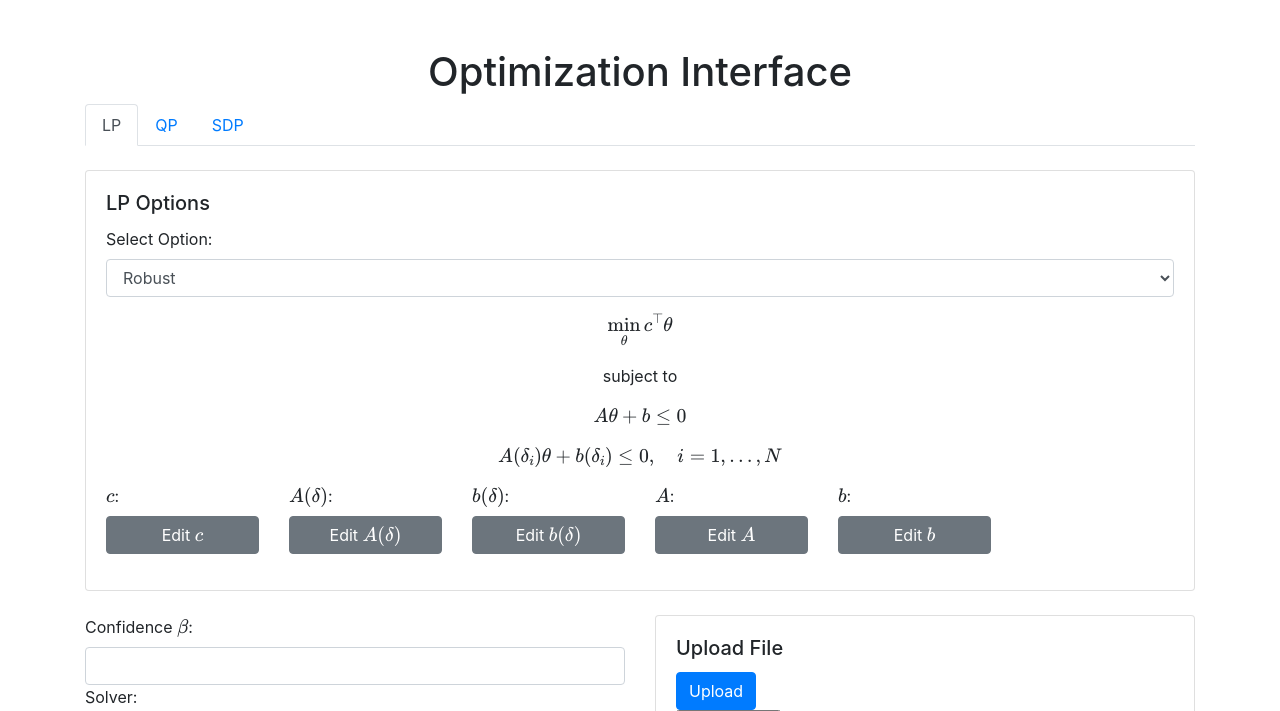
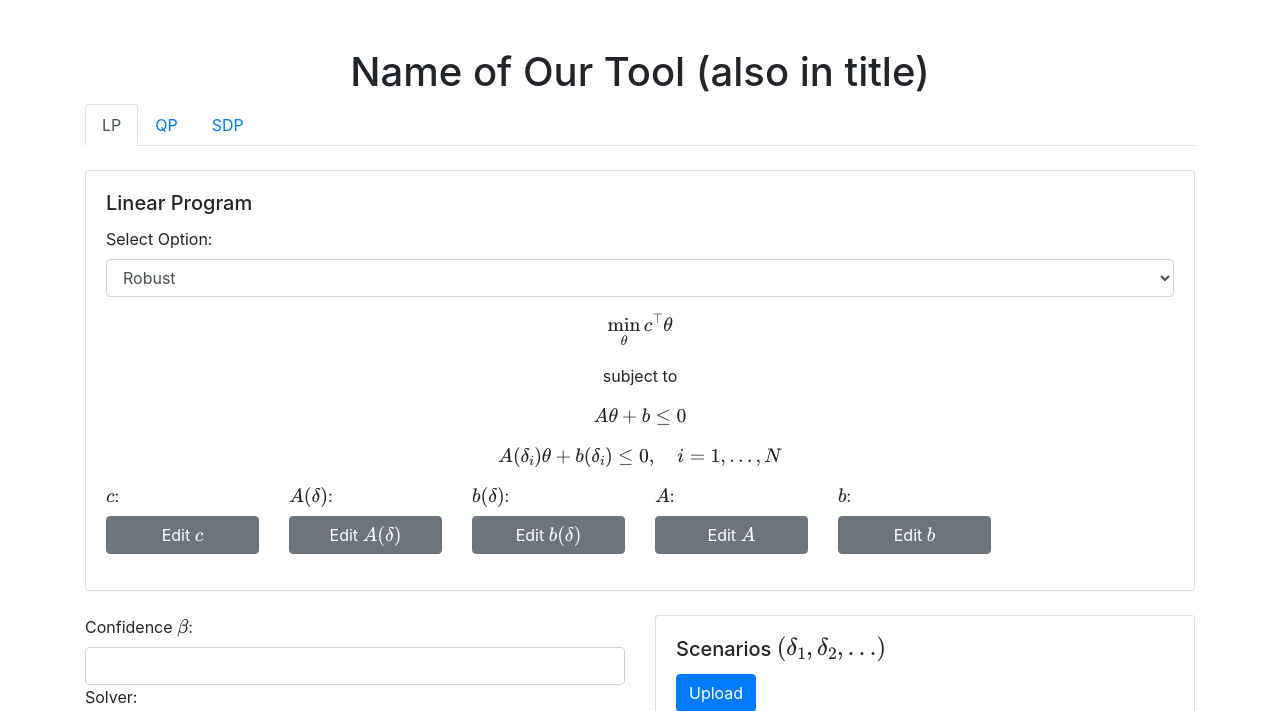
Before and after one commit to Kiguli/Scen-Opt, a Flask app: template templates/index.html in a window 1280 px wide. Shown: the top 711 px of the page. Run offline with Flask 3, Linux system fonts and the light colour scheme; the template is opened without the code that fills it, so the values that code supplies are empty; some libraries are stand-ins or nearby versions.

Commit message:
Changed webpage name, pushing before major changes

```diff
--- a/templates/index.html
+++ b/templates/index.html
@@ -3,7 +3,7 @@
 <head>
     <meta charset="UTF-8">
     <meta name="viewport" content="width=device-width, initial-scale=1.0">
-    <title>Optimization Interface</title>
+    <title>Name of Our Tool </title>
     <link href="https://stackpath.bootstrapcdn.com/bootstrap/4.5.2/css/bootstrap.min.css" rel="stylesheet">
     <link rel="stylesheet" href="{{ url_for('static', filename='css/styles.css') }}">
     <script src="https://polyfill.io/v3/polyfill.min.js?features=es6"></script>
@@ -11,7 +11,7 @@
 </head>
 <body>
 <div class="container mt-5">
-    <h1 class="text-center">Optimization Interface</h1>
+    <h1 class="text-center">Name of Our Tool (also in title)</h1>
     <ul class="nav nav-tabs" id="myTab" role="tablist">
         <li class="nav-item">
             <a class="nav-link active" id="lp-tab" data-toggle="tab" href="#lp" role="tab" aria-controls="lp"
@@ -30,7 +30,7 @@
         <div class="tab-pane fade show active" id="lp" role="tabpanel" aria-labelledby="lp-tab">
             <div class="card mt-4">
                 <div class="card-body">
-                    <h5 class="card-title">LP Options</h5>
+                    <h5 class="card-title">Linear Program</h5>
                     <form id="lp-form" action="/solve" method="post">
                         <div class="form-group">
                             <label for="lp-options">Select Option:</label>
@@ -147,7 +147,7 @@
         <div class="tab-pane fade" id="qp" role="tabpanel" aria-labelledby="qp-tab">
             <div class="card mt-4">
                 <div class="card-body">
-                    <h5 class="card-title">QP Options</h5>
+                    <h5 class="card-title">Quadratic Program</h5>
                     <form id="qp-form" action="/solve" method="post">
                         <div class="form-group">
                             <label for="qp-options">Select Option:</label>
@@ -274,7 +274,7 @@
         <div class="tab-pane fade" id="sdp" role="tabpanel" aria-labelledby="sdp-tab">
             <div class="card mt-4">
                 <div class="card-body">
-                    <h5 class="card-title">SDP Options</h5>
+                    <h5 class="card-title">Semidefinite Program</h5>
                     <form id="sdp-form" action="/solve" method="post">
                         <div class="form-group">
                             <label for="sdp-options">Select Option:</label>
@@ -373,7 +373,7 @@
             <div class="card">
                 <div class="card-body">
                     <form id="upload-form" action="/upload" method="post" enctype="multipart/form-data">
-                        <h5 class="card-title">Upload File</h5>
+                        <h5 class="card-title">Scenarios \((\delta_1, \delta_2, \ldots)\)</h5>
                         <button type="button" id="upload-button" class="btn btn-primary" onclick="handleUpload()">
                             Upload
                         </button>
@@ -604,22 +604,6 @@
             $('#matrixModal').modal('hide');
         }
     }
-
-    // function saveMatrix() {
-    //     const rows = parseInt(document.getElementById('matrixRows').value);
-    //     const columns = parseInt(document.getElementById('matrixColumns').value);
-    //     const grid = document.getElementById('matrixGrid');
-    //     const values = Array.from({length: rows}, () => Array(columns).fill(0));
-    //
-    //     Array.from(grid.querySelectorAll('input')).forEach(input => {
-    //         const row = parseInt(input.dataset.row);
-    //         const column = parseInt(input.dataset.column);
-    //         values[row][column] = input.value; // Save text value
-    //     });
-    //
-    //     document.getElementById(currentMatrix).value = JSON.stringify(values);
-    //     $('#matrixModal').modal('hide');
-    // }
 
     function handleUpload() {
         const form = document.getElementById('upload-form');
```
